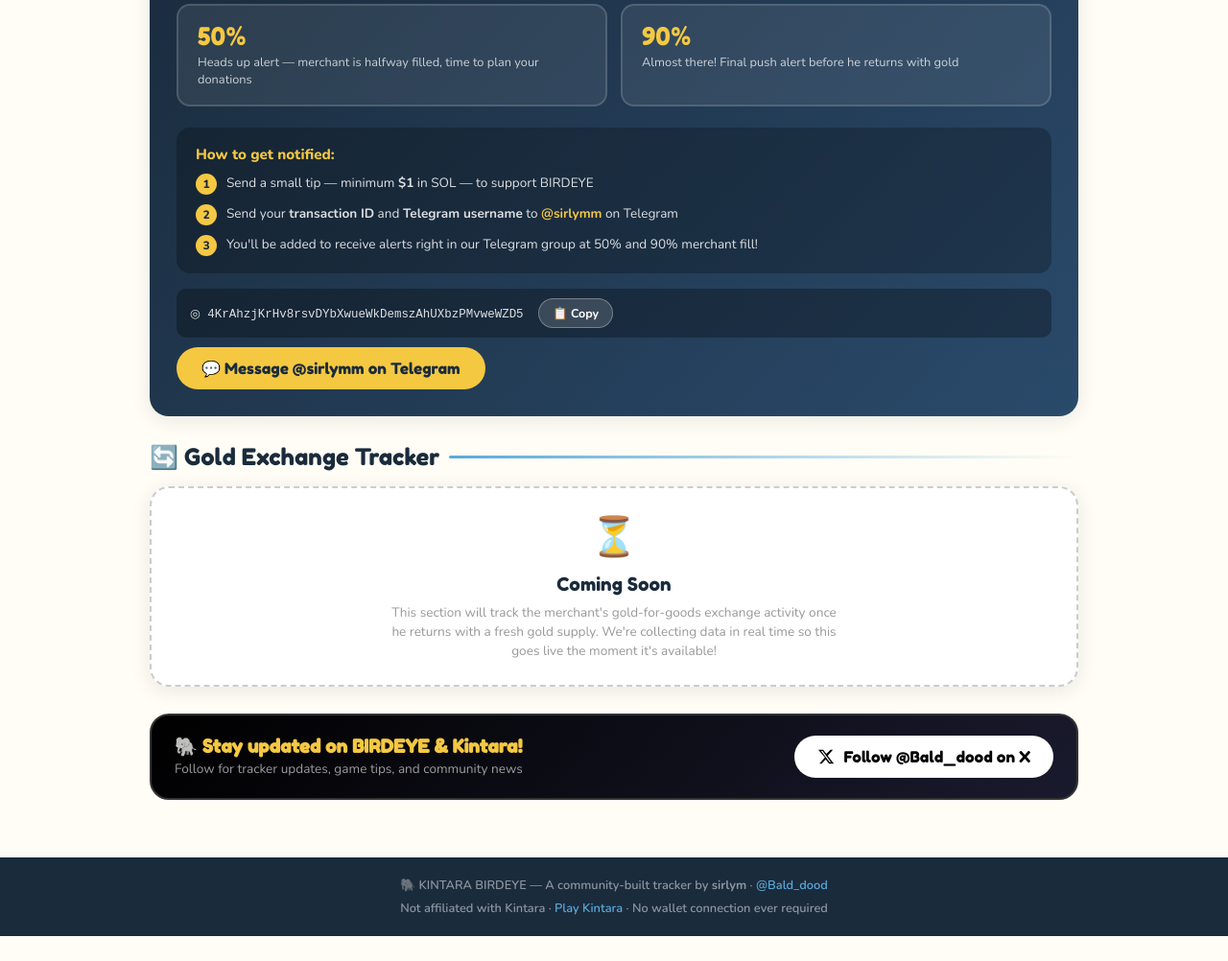
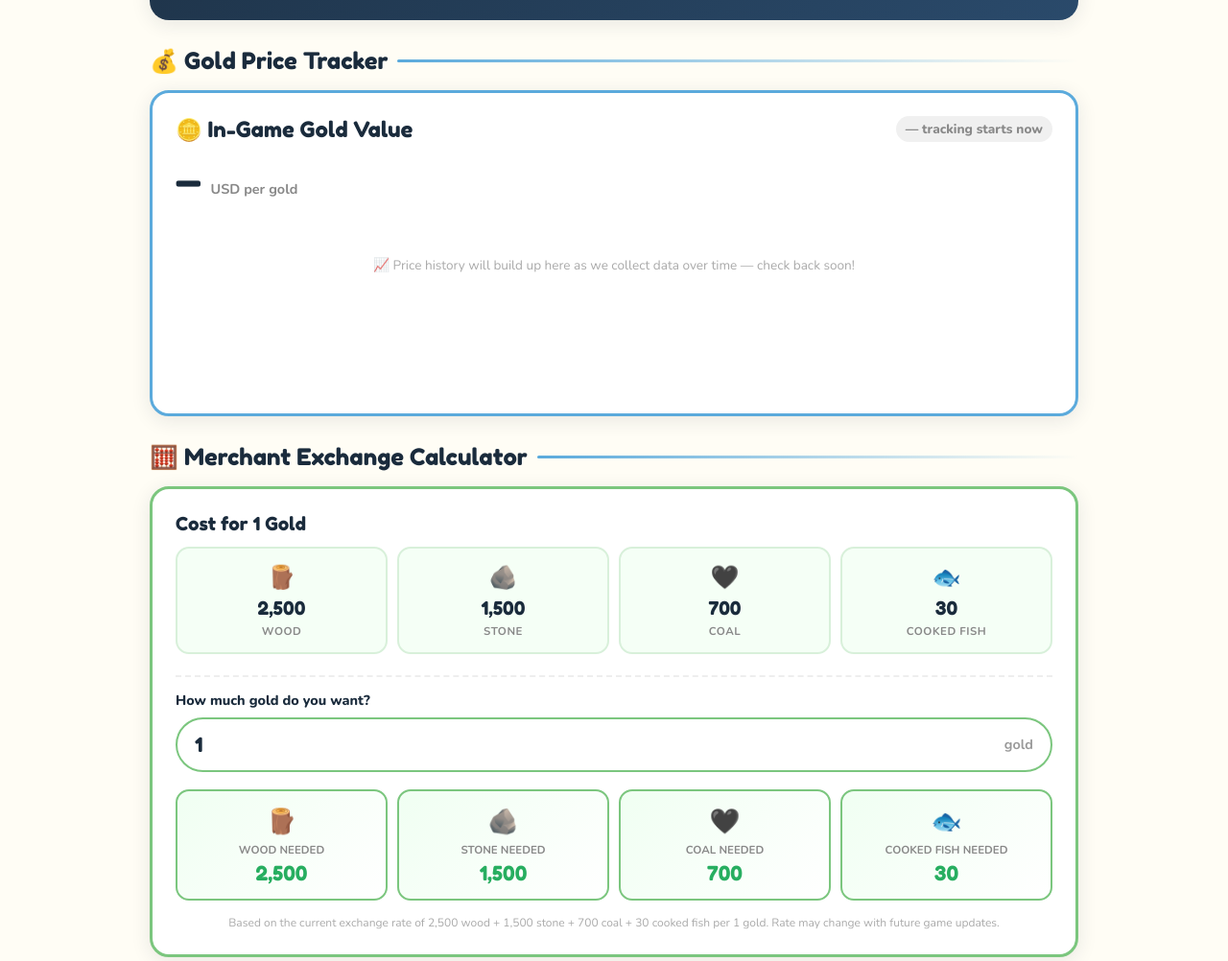
Before and after one commit to Sirlymm/kintara-birdeye, a website: page index.html in a window 1280 px wide. Shown: the part 1541-2543 px from the top of the page at 96% size. Before the commit the page ends 2517 px from the top, so only its background shows below. Drawn offline with nearby package versions, Linux system fonts and the light colour scheme; no server answers.

Commit message:
Update index.html

```diff
--- a/index.html
+++ b/index.html
@@ -117,6 +117,27 @@
   .exchange-icon { font-size: 2.5rem; margin-bottom: 10px; }
   .exchange-title { font-family: 'Fredoka One', cursive; font-size: 1.2rem; margin-bottom: 8px; }
   .exchange-note { color: #999; font-size: 0.85rem; max-width: 480px; margin: 0 auto; line-height: 1.5; }
+
+  /* CALCULATOR */
+  .calc-card { background: var(--card); border: 3px solid var(--green); border-radius: var(--radius); padding: 24px; margin-bottom: 28px; box-shadow: var(--shadow); }
+  .calc-intro { margin-bottom: 22px; }
+  .calc-intro-title { font-family: 'Fredoka One', cursive; font-size: 1.2rem; margin-bottom: 12px; color: var(--navy); }
+  .calc-base-grid { display: grid; grid-template-columns: repeat(auto-fit, minmax(120px, 1fr)); gap: 10px; }
+  .calc-base-item { background: #f5fff6; border: 2px solid #d8f0da; border-radius: 14px; padding: 14px 10px; text-align: center; display: flex; flex-direction: column; gap: 4px; }
+  .calc-base-icon { font-size: 1.5rem; }
+  .calc-base-val { font-family: 'Fredoka One', cursive; font-size: 1.2rem; color: var(--navy); }
+  .calc-base-label { font-size: 0.72rem; color: #888; font-weight: 700; text-transform: uppercase; letter-spacing: 0.5px; }
+  .calc-input-row { margin-bottom: 18px; padding-top: 14px; border-top: 2px dashed #eee; }
+  .calc-input-label { display: block; font-weight: 800; font-size: 0.9rem; margin-bottom: 8px; color: var(--navy); }
+  .calc-input-wrap { position: relative; display: flex; align-items: center; }
+  .calc-input { width: 100%; padding: 14px 70px 14px 18px; border: 2px solid var(--green); border-radius: 50px; font-family: 'Fredoka One', cursive; font-size: 1.3rem; color: var(--navy); outline: none; }
+  .calc-input-suffix { position: absolute; right: 20px; font-weight: 700; color: #999; font-size: 0.9rem; }
+  .calc-results { display: grid; grid-template-columns: repeat(auto-fit, minmax(160px, 1fr)); gap: 10px; margin-bottom: 14px; }
+  .calc-result-row { background: linear-gradient(135deg, #f0fff2, #fff); border: 2px solid var(--green); border-radius: 14px; padding: 14px; display: flex; flex-direction: column; align-items: center; gap: 4px; text-align: center; }
+  .calc-result-icon { font-size: 1.6rem; }
+  .calc-result-label { font-size: 0.72rem; color: #888; font-weight: 700; text-transform: uppercase; }
+  .calc-result-val { font-family: 'Fredoka One', cursive; font-size: 1.3rem; color: #27ae60; }
+  .calc-note { font-size: 0.75rem; color: #aaa; text-align: center; line-height: 1.5; }
 
   .follow-banner { background: linear-gradient(135deg, #000, #1a1a2e); border-radius: var(--radius); padding: 20px 24px; display: flex; align-items: center; justify-content: space-between; gap: 16px; flex-wrap: wrap; margin-bottom: 28px; border: 2px solid #333; }
   .follow-text { color: #fff; }
@@ -244,23 +265,7 @@
     </div>
   </div>
 
-  <!-- GOLD PRICE -->
-  <div class="section-title">💰 Gold Price Tracker</div>
-  <div class="gold-price-card">
-    <div class="gold-price-header">
-      <div class="gold-price-title">🪙 In-Game Gold Value</div>
-      <div class="gold-price-trend trend-flat" id="price-trend">— tracking starts now</div>
-    </div>
-    <div class="gold-price-now">
-      <div class="gold-price-value" id="gold-price-value">—</div>
-      <div class="gold-price-unit">USD per gold</div>
-    </div>
-    <div class="chart-wrap" id="chart-wrap">
-      <div class="chart-empty">📈 Price history will build up here as we collect data over time — check back soon!</div>
-    </div>
-  </div>
-
-  <!-- NOTIFICATIONS -->
+  <!-- NOTIFICATIONS (moved here, right after merchant tracker) -->
   <div class="section-title">🔔 Get Merchant Alerts</div>
   <div class="notify-card">
     <div class="notify-title">🔔 Never Miss the Merchant!</div>
@@ -279,17 +284,63 @@
 
     <div class="notify-steps">
       <div class="notify-steps-title">How to get notified:</div>
-      <div class="notify-step"><div class="notify-step-num">1</div><div>Send a small tip — minimum <strong>$1</strong> in SOL — to support BIRDEYE</div></div>
+      <div class="notify-step"><div class="notify-step-num">1</div><div>Send a small tip — minimum <strong>$1</strong> in SOL, USDC, or $KINS — to support BIRDEYE</div></div>
       <div class="notify-step"><div class="notify-step-num">2</div><div>Send your <strong>transaction ID</strong> and <strong>Telegram username</strong> to <strong style="color:var(--gold)">@sirlymm</strong> on Telegram</div></div>
       <div class="notify-step"><div class="notify-step-num">3</div><div>You'll be added to receive alerts right in our Telegram group at 50% and 90% merchant fill!</div></div>
     </div>
 
     <div class="notify-wallet">
-      ◎ 4KrAhzjKrHv8rsvDYbXwueWkDemszAhUXbzPMvweWZD5
+      ◎ 4KrAhzjKrHv8rsvDYbXwueWkDemszAhUXbzPMvweWZD5 <span style="opacity:0.6">(Solana network — SOL, USDC, or $KINS)</span>
       <button class="copy-btn-sm" onclick="copyWallet(this)">📋 Copy</button>
     </div>
 
     <a href="https://t.me/sirlymm" target="_blank" class="notify-cta-btn">💬 Message @sirlymm on Telegram</a>
+  </div>
+
+  <!-- GOLD PRICE -->
+  <div class="section-title">💰 Gold Price Tracker</div>
+  <div class="gold-price-card">
+    <div class="gold-price-header">
+      <div class="gold-price-title">🪙 In-Game Gold Value</div>
+      <div class="gold-price-trend trend-flat" id="price-trend">— tracking starts now</div>
+    </div>
+    <div class="gold-price-now">
+      <div class="gold-price-value" id="gold-price-value">—</div>
+      <div class="gold-price-unit">USD per gold</div>
+    </div>
+    <div class="chart-wrap" id="chart-wrap">
+      <div class="chart-empty">📈 Price history will build up here as we collect data over time — check back soon!</div>
+    </div>
+  </div>
+
+  <!-- ITEM CALCULATOR -->
+  <div class="section-title">🧮 Merchant Exchange Calculator</div>
+  <div class="calc-card">
+    <div class="calc-intro">
+      <div class="calc-intro-title">Cost for 1 Gold</div>
+      <div class="calc-base-grid">
+        <div class="calc-base-item"><span class="calc-base-icon">🪵</span><span class="calc-base-val">2,500</span><span class="calc-base-label">Wood</span></div>
+        <div class="calc-base-item"><span class="calc-base-icon">🪨</span><span class="calc-base-val">1,500</span><span class="calc-base-label">Stone</span></div>
+        <div class="calc-base-item"><span class="calc-base-icon">🖤</span><span class="calc-base-val">700</span><span class="calc-base-label">Coal</span></div>
+        <div class="calc-base-item"><span class="calc-base-icon">🐟</span><span class="calc-base-val">30</span><span class="calc-base-label">Cooked Fish</span></div>
+      </div>
+    </div>
+
+    <div class="calc-input-row">
+      <label for="calc-gold-input" class="calc-input-label">How much gold do you want?</label>
+      <div class="calc-input-wrap">
+        <input type="number" id="calc-gold-input" class="calc-input" placeholder="Enter gold amount" min="1" value="1" oninput="calculateResources()"/>
+        <span class="calc-input-suffix">gold</span>
+      </div>
+    </div>
+
+    <div class="calc-results" id="calc-results">
+      <div class="calc-result-row"><span class="calc-result-icon">🪵</span><span class="calc-result-label">Wood needed</span><span class="calc-result-val" id="calc-wood">2,500</span></div>
+      <div class="calc-result-row"><span class="calc-result-icon">🪨</span><span class="calc-result-label">Stone needed</span><span class="calc-result-val" id="calc-stone">1,500</span></div>
+      <div class="calc-result-row"><span class="calc-result-icon">🖤</span><span class="calc-result-label">Coal needed</span><span class="calc-result-val" id="calc-coal">700</span></div>
+      <div class="calc-result-row"><span class="calc-result-icon">🐟</span><span class="calc-result-label">Cooked Fish needed</span><span class="calc-result-val" id="calc-fish">30</span></div>
+    </div>
+    <div class="calc-note">Based on the current exchange rate of 2,500 wood + 1,500 stone + 700 coal + 30 cooked fish per 1 gold. Rate may change with future game updates.</div>
   </div>
 
   <!-- EXCHANGE TRACKER (placeholder) -->
@@ -464,6 +515,20 @@ function drawChart(history) {
   `;
 }
 
+// ─── CALCULATOR ───
+const CALC_RATES = { wood: 2500, stone: 1500, coal: 700, fish: 30 };
+
+function calculateResources() {
+  const input = document.getElementById('calc-gold-input');
+  let goldAmount = parseFloat(input.value);
+  if (isNaN(goldAmount) || goldAmount < 0) goldAmount = 0;
+
+  document.getElementById('calc-wood').textContent = Math.round(CALC_RATES.wood * goldAmount).toLocaleString();
+  document.getElementById('calc-stone').textContent = Math.round(CALC_RATES.stone * goldAmount).toLocaleString();
+  document.getElementById('calc-coal').textContent = Math.round(CALC_RATES.coal * goldAmount).toLocaleString();
+  document.getElementById('calc-fish').textContent = Math.round(CALC_RATES.fish * goldAmount).toLocaleString();
+}
+
 // ─── COPY ───
 function copyWallet(btn) {
   navigator.clipboard.writeText('4KrAhzjKrHv8rsvDYbXwueWkDemszAhUXbzPMvweWZD5');
```
